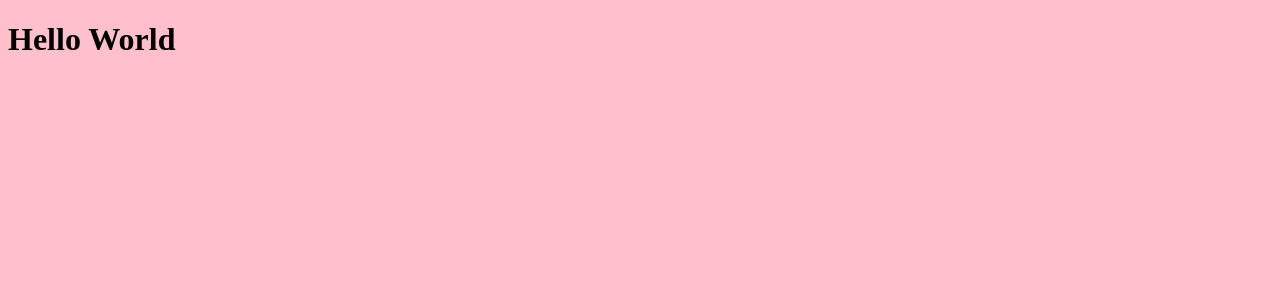
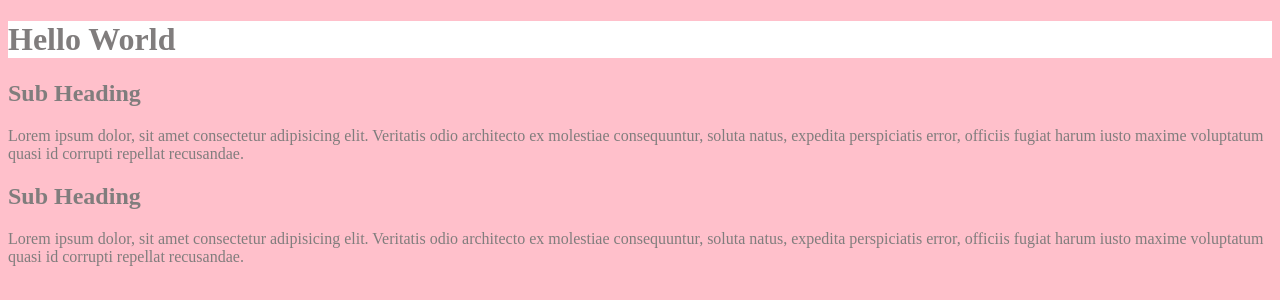
Before and after one commit to elisegagnon/gitbasics, a plain HTML site: page index.html in a window 1280 px wide. Drawn offline with Linux system fonts and the light colour scheme.

Commit message:
additional changes to initial

```diff
--- a/css/styles.css
+++ b/css/styles.css
@@ -1,3 +1,7 @@
 body{
     background-color: pink;
+    color: rgb(128, 125, 125);
 }
+header{
+    background-color: #ffffff;
+}
--- a/index.html
+++ b/index.html
@@ -11,5 +11,17 @@
     <header>
         <h1>Hello World</h1>
     </header>
+    <main>
+        <section>
+            <div class="pargs">
+                <h2>Sub Heading</h2>
+                <p>Lorem ipsum dolor, sit amet consectetur adipisicing elit. Veritatis odio architecto ex molestiae consequuntur, soluta natus, expedita perspiciatis error, officiis fugiat harum iusto maxime voluptatum quasi id corrupti repellat recusandae.</p>
+            </div>
+            <div>
+                <h2 class="pargs">Sub Heading</h2>
+                <p>Lorem ipsum dolor, sit amet consectetur adipisicing elit. Veritatis odio architecto ex molestiae consequuntur, soluta natus, expedita perspiciatis error, officiis fugiat harum iusto maxime voluptatum quasi id corrupti repellat recusandae.</p>
+            </div>
+        </section>
+    </main>
 </body>
 </html>
```
